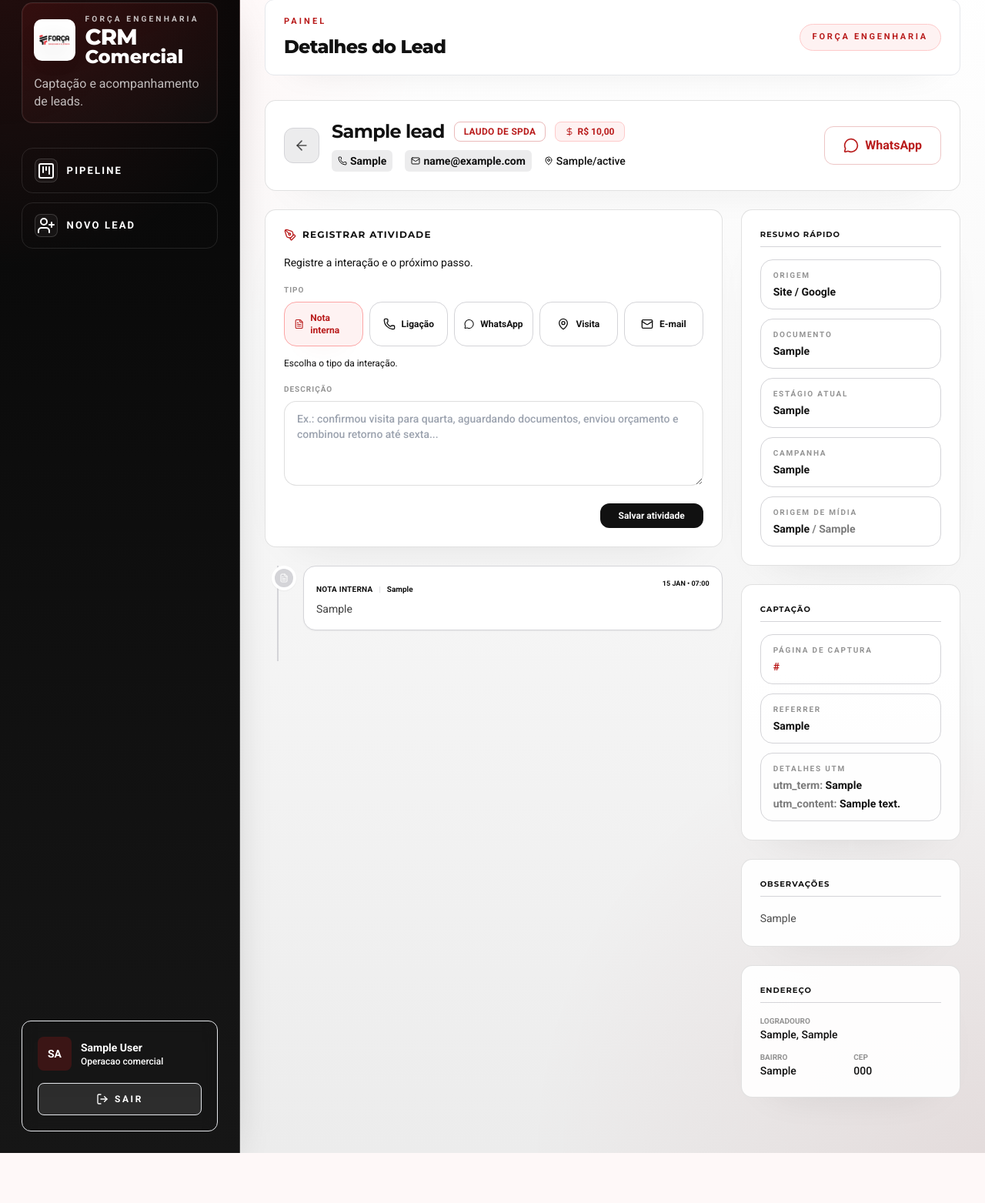
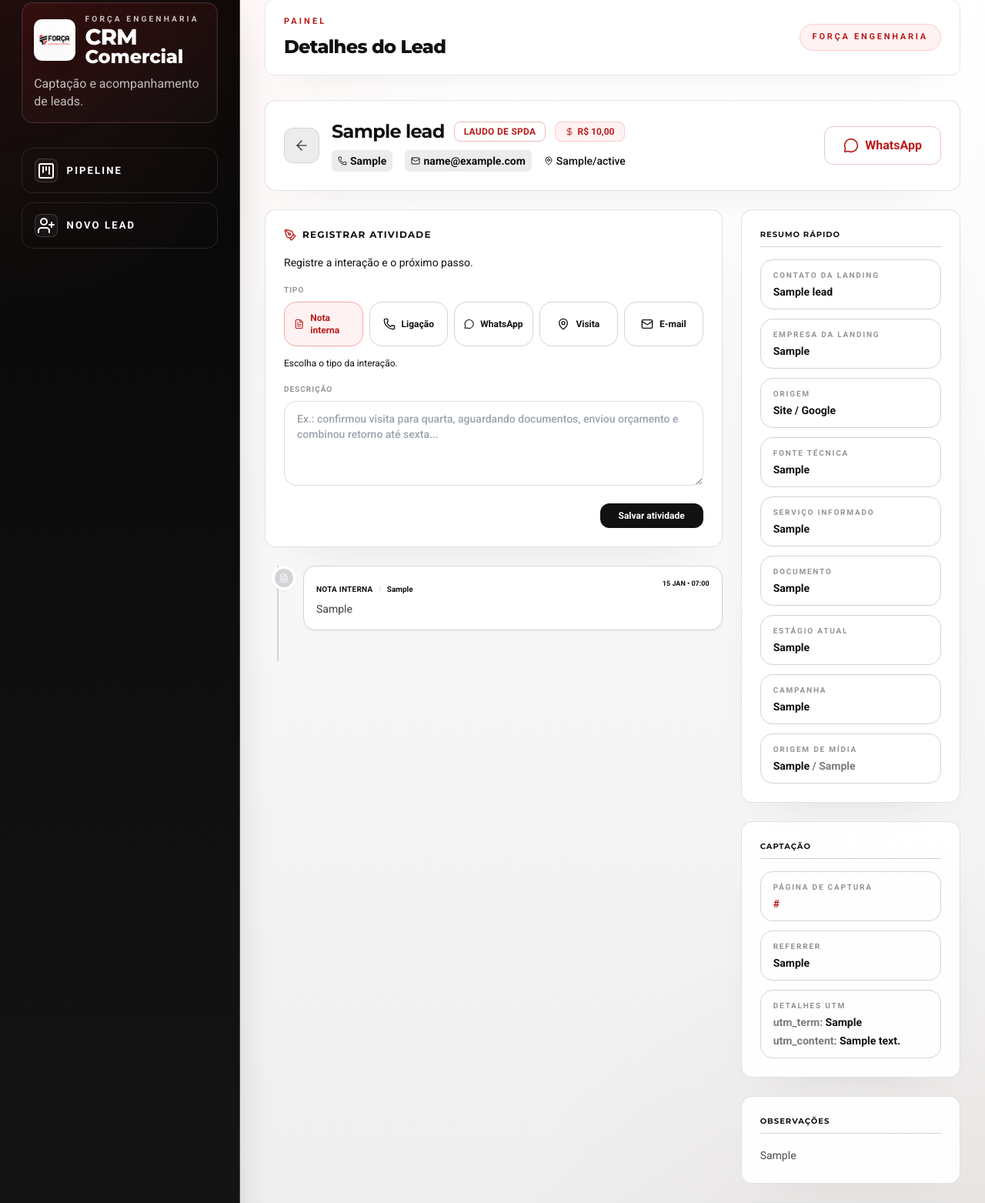
Before and after one commit to miguelbento189-lang/crm-sistema, a Django app: page /sistema/crm/lead/1/ in a window 1280 px wide. Shown: the part 25-1588 px from the top of the page at 77% size. Before the commit the page ends 1523 px from the top, so only its background shows below. Run offline with Django 5.2, Linux system fonts and the light colour scheme; a user stored in the database is signed in; data comes from the database, SQL or seed files in the repository; tables that the repository leaves empty hold one stand-in row (values such as "Sample post"); some libraries are stand-ins or nearby versions.

Commit message:
Corrige integração landing e adiciona campos de captação no CRM

```diff
--- a/crm/models.py
+++ b/crm/models.py
@@ -82,6 +82,8 @@ class Lead(models.Model):
     ]
 
     nome_razao = models.CharField(max_length=255, verbose_name='Nome/Razao Social')
+    nome_contato = models.CharField(max_length=255, blank=True)
+    empresa = models.CharField(max_length=255, blank=True)
     whatsapp = models.CharField(max_length=20, blank=True)
     email = models.EmailField(blank=True)
     documento = models.CharField(max_length=20, blank=True)
@@ -100,6 +102,8 @@ class Lead(models.Model):
     utm_campaign = models.CharField(max_length=160, blank=True)
     utm_term = models.CharField(max_length=160, blank=True)
     utm_content = models.CharField(max_length=160, blank=True)
+    lead_source = models.CharField(max_length=120, blank=True)
+    servico_interesse = models.CharField(max_length=80, blank=True)
     valor = models.DecimalField(max_digits=12, decimal_places=2, default=0)
     estagio = models.CharField(max_length=50, default='contactar', db_index=True)
     observacoes = models.TextField(blank=True)
--- a/crm/templates/crm/crm_dashboard.html
+++ b/crm/templates/crm/crm_dashboard.html
@@ -855,6 +855,12 @@
                                         {% if lead.utm_campaign %}
                                         <span class="text-[9px] font-bold tracking-wide px-1.5 py-0.5 rounded bg-secondary/10 text-secondary max-w-full truncate" title="{{ lead.utm_campaign }}">
                                             {{ lead.utm_campaign }}
+                                        </span>
+                                        {% endif %}
+
+                                        {% if lead.lead_source %}
+                                        <span class="text-[9px] font-bold uppercase tracking-wide px-1.5 py-0.5 rounded bg-soft/60 text-charcoal/70 max-w-full truncate" title="{{ lead.lead_source }}">
+                                            {{ lead.lead_source }}
                                         </span>
                                         {% endif %}
 
--- a/crm/templates/crm/lead_detail.html
+++ b/crm/templates/crm/lead_detail.html
@@ -160,10 +160,34 @@
             <div class="panel-surface p-6">
                 <h4 class="font-bold text-charcoal mb-4 text-[10px] uppercase tracking-widest border-b border-soft pb-2">Resumo rápido</h4>
                 <div class="grid gap-3">
+                    {% if lead.nome_contato %}
+                    <div class="rounded-2xl border border-soft bg-soft/28 px-4 py-3">
+                        <p class="text-[10px] font-black uppercase tracking-[0.18em] text-charcoal/45">Contato da landing</p>
+                        <p class="mt-1 text-sm font-bold text-charcoal">{{ lead.nome_contato }}</p>
+                    </div>
+                    {% endif %}
+                    {% if lead.empresa %}
+                    <div class="rounded-2xl border border-soft bg-soft/28 px-4 py-3">
+                        <p class="text-[10px] font-black uppercase tracking-[0.18em] text-charcoal/45">Empresa da landing</p>
+                        <p class="mt-1 text-sm font-bold text-charcoal">{{ lead.empresa }}</p>
+                    </div>
+                    {% endif %}
                     <div class="rounded-2xl border border-soft bg-soft/28 px-4 py-3">
                         <p class="text-[10px] font-black uppercase tracking-[0.18em] text-charcoal/45">Origem</p>
                         <p class="mt-1 text-sm font-bold text-charcoal">{{ lead.get_origem_display|default:lead.origem|default:"Não informada" }}</p>
                     </div>
+                    {% if lead.lead_source %}
+                    <div class="rounded-2xl border border-soft bg-soft/28 px-4 py-3">
+                        <p class="text-[10px] font-black uppercase tracking-[0.18em] text-charcoal/45">Fonte técnica</p>
+                        <p class="mt-1 text-sm font-bold text-charcoal">{{ lead.lead_source }}</p>
+                    </div>
+                    {% endif %}
+                    {% if lead.servico_interesse %}
+                    <div class="rounded-2xl border border-soft bg-soft/28 px-4 py-3">
+                        <p class="text-[10px] font-black uppercase tracking-[0.18em] text-charcoal/45">Serviço informado</p>
+                        <p class="mt-1 text-sm font-bold text-charcoal">{{ lead.servico_interesse }}</p>
+                    </div>
+                    {% endif %}
                     {% if lead.documento %}
                     <div class="rounded-2xl border border-soft bg-soft/28 px-4 py-3">
                         <p class="text-[10px] font-black uppercase tracking-[0.18em] text-charcoal/45">Documento</p>
--- a/crm/views.py
+++ b/crm/views.py
@@ -85,13 +85,21 @@ def map_service_choice(raw_service):
     service = (raw_service or '').strip().lower()
     service_map = {
         'spda': 'spda',
+        'laudo de spda': 'spda',
         'eletrico': 'eletrico',
+        'elétrico': 'eletrico',
+        'laudo de instalacoes eletricas': 'eletrico',
+        'laudo de instalações elétricas': 'eletrico',
         'ambos': 'ambos',
+        'spda e instalacoes eletricas': 'ambos',
+        'spda e instalações elétricas': 'ambos',
         'orcamento': 'orcamento',
+        'orçamento': 'orcamento',
+        'solicitar orçamento': 'orcamento',
         'solar': 'solar',
         'climatizacao': 'climatizacao',
     }
-    return service_map.get(service, 'spda')
+    return service_map.get(service, 'solar')
 
 
 def create_lead_from_payload(payload, *, actor='site'):
@@ -99,6 +107,8 @@ def create_lead_from_payload(payload, *, actor='site'):
 
     contact_name = (payload.get('full_name') or payload.get('name') or '').strip()
     company = (payload.get('company') or '').strip()
+    lead_source = (payload.get('lead_source') or '').strip()
+    raw_service = (payload.get('interest_service') or payload.get('service') or payload.get('servico') or '').strip()
     email = (payload.get('email') or '').strip()
     documento = (payload.get('documento') or '').strip()
     cep = (payload.get('cep') or '').strip()
@@ -124,6 +134,8 @@ def create_lead_from_payload(payload, *, actor='site'):
 
     lead = Lead.objects.create(
         nome_razao=nome_razao,
+        nome_contato=contact_name,
+        empresa=company,
         whatsapp=(payload.get('whatsapp') or '').strip(),
         email=email,
         documento=documento,
@@ -133,7 +145,8 @@ def create_lead_from_payload(payload, *, actor='site'):
         bairro=bairro,
         cidade=cidade,
         estado=estado,
-        servico=map_service_choice(payload.get('interest_service') or payload.get('servico')),
+        servico=map_service_choice(raw_service),
+        servico_interesse=raw_service,
         origem=origem,
         page_url=(payload.get('page_url') or '').strip(),
         referrer=(payload.get('referrer') or '').strip(),
@@ -142,6 +155,7 @@ def create_lead_from_payload(payload, *, actor='site'):
         utm_campaign=(payload.get('utm_campaign') or '').strip(),
         utm_term=(payload.get('utm_term') or '').strip(),
         utm_content=(payload.get('utm_content') or '').strip(),
+        lead_source=lead_source,
         valor=parse_money_br(payload.get('valor')),
         observacoes=build_lead_observations(
             contact_name=contact_name,
@@ -403,10 +417,7 @@ def cadastrar_lead_view(request):
     if request.method == 'POST':
         data = request.POST
         nome_razao = (data.get('nome') or data.get('nome_razao') or '').strip()
-        allowed_services = {choice[0] for choice in Lead.SERVICO_CHOICES}
-        servico = (data.get('servico') or Lead.SERVICO_CHOICES[0][0]).strip()
-        if servico not in allowed_services:
-            servico = Lead.SERVICO_CHOICES[0][0]
+        servico = map_service_choice(data.get('servico') or 'solar')
 
         if not nome_razao:
             messages.error(request, 'Informe o nome ou razão social do lead.')
@@ -414,6 +425,8 @@ def cadastrar_lead_view(request):
 
         lead = Lead.objects.create(
             nome_razao=nome_razao,
+            nome_contato=(data.get('nome_contato') or '').strip(),
+            empresa=(data.get('empresa') or '').strip(),
             whatsapp=(data.get('whatsapp') or '').strip(),
             email=(data.get('email') or '').strip(),
             documento=(data.get('documento') or '').strip(),
@@ -432,6 +445,8 @@ def cadastrar_lead_view(request):
             utm_campaign=(data.get('utm_campaign') or '').strip(),
             utm_term=(data.get('utm_term') or '').strip(),
             utm_content=(data.get('utm_content') or '').strip(),
+            lead_source=(data.get('lead_source') or '').strip(),
+            servico_interesse=(data.get('servico_interesse') or data.get('service') or '').strip(),
             valor=parse_money_br(data.get('valor')),
             observacoes=(data.get('descricao') or '').strip(),
             estagio=PipelineStage.first_stage_key(),
```
Also changed, not shown: crm/templates/crm/cadastrar_lead.html (+4 -3 lines), crm/migrations/0005_lead_empresa_lead_lead_source_lead_nome_contato_and_more.py (added).
